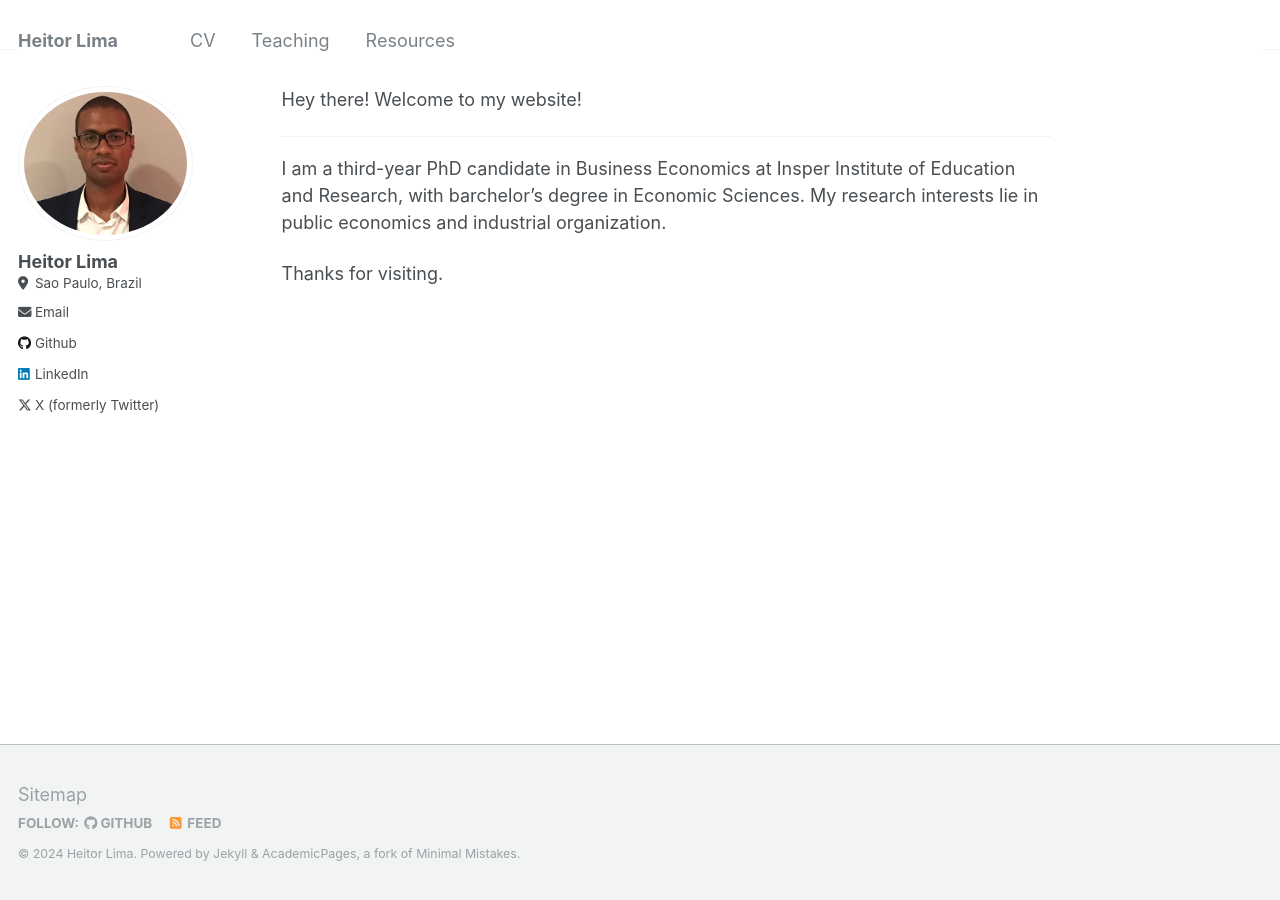
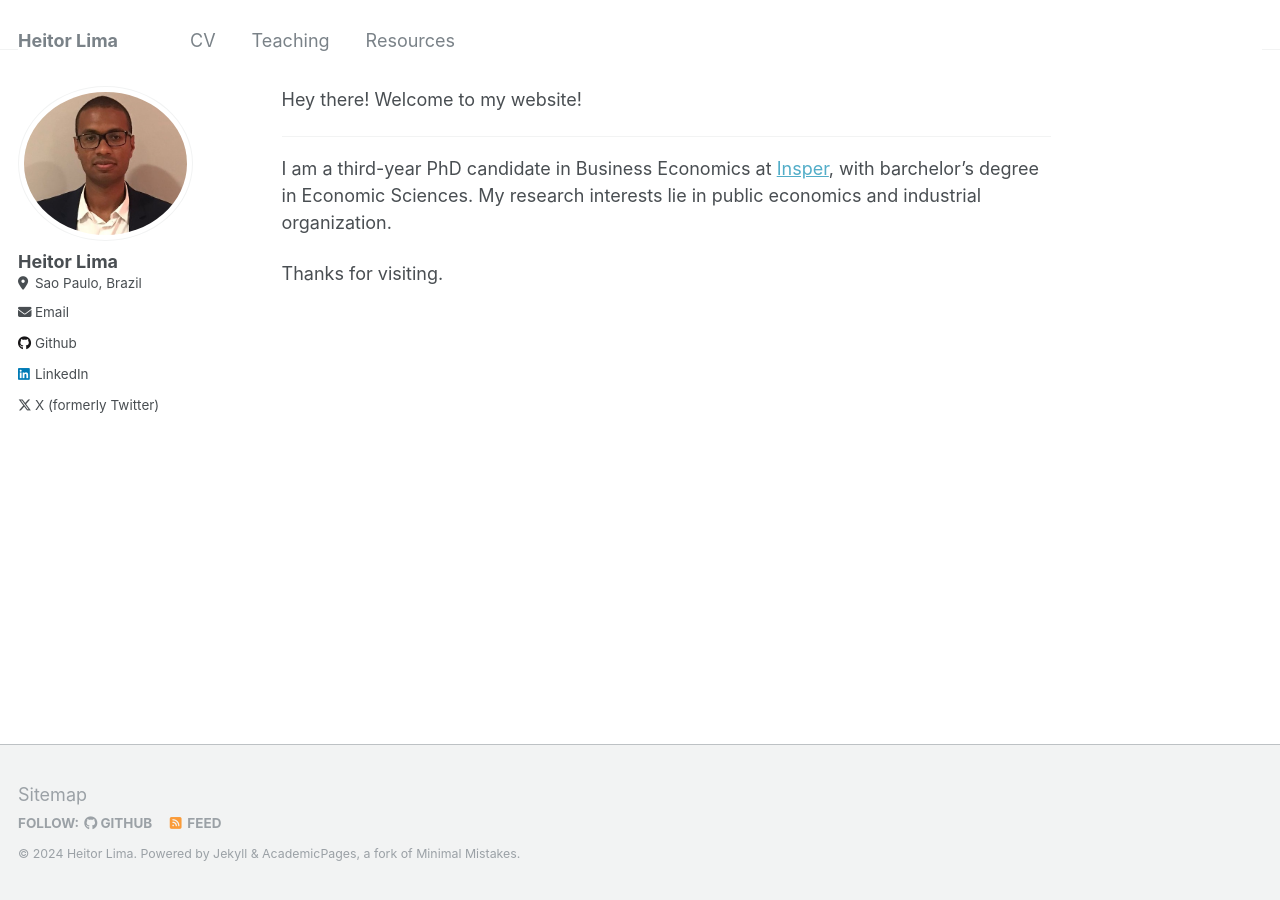
Before and after one commit to heitoraolima/heitoraolima.github.io, a Jekyll site: the page built from _pages/about.md, in a window 1280 px wide. Built offline with Jekyll 4.4.1, drawn with Linux system fonts in a browser that asks for light colours.

Commit message:
Update about.md

```diff
--- a/_pages/about.md
+++ b/_pages/about.md
@@ -11,6 +11,6 @@ Hey there! Welcome to my website!
 
 ------
 
-I am a third-year PhD candidate in Business Economics at Insper Institute of Education and Research, with barchelor's degree in Economic Sciences. My research interests lie in public economics and industrial organization.
+I am a third-year PhD candidate in Business Economics at <a href="https://www.insper.edu.br/en/graduate/doctoral-program/doctoral-in-business-economics-phd-in-business-economics/">Insper</a>, with barchelor's degree in Economic Sciences. My research interests lie in public economics and industrial organization.
 
 Thanks for visiting.
```
